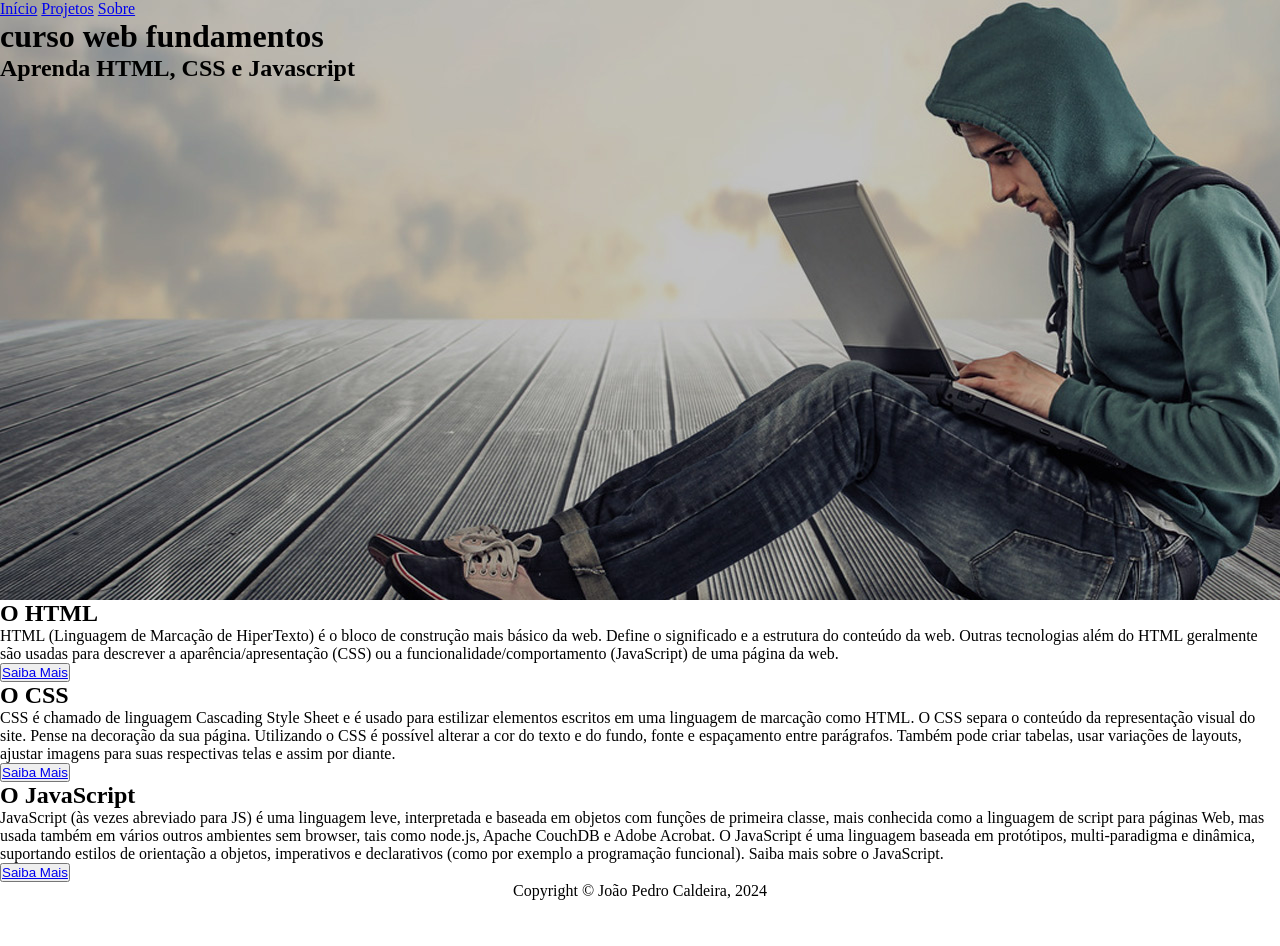
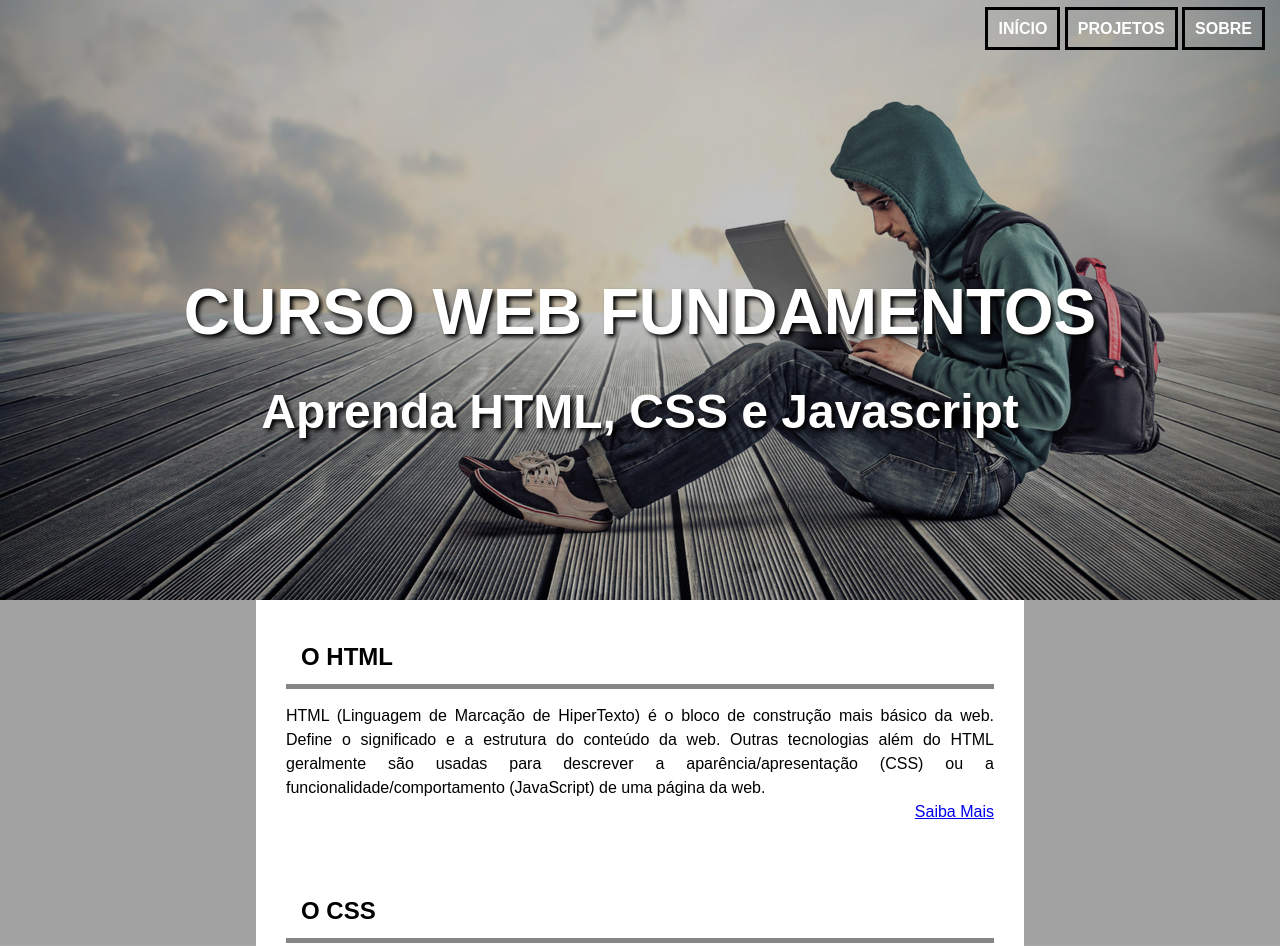
Before and after one commit to caldeira04/ads-sem1, a website: page webdev/aula05/index.html in a window 1280 px wide. Shown: the top 946 px of the page. Before the commit the page ends 900 px from the top, so only its background shows below. Drawn offline with Linux system fonts and the light colour scheme.

Commit message:
This probably breaks all rules of CSS good manners

```diff
--- a/webdev/aula05/index.html
+++ b/webdev/aula05/index.html
@@ -15,7 +15,7 @@
                 <li><a href="#">Sobre</a></li>
             </ul>
         </nav>
-        <div>
+        <div class="title">
             <h1>curso web fundamentos</h1>
             <h2>Aprenda HTML, CSS e Javascript</h2>
         </div>
@@ -25,19 +25,19 @@
         <section>
             <h2>O HTML</h2>
             <p>HTML (Linguagem de Marcação de HiperTexto) é o bloco de construção mais básico da web. Define o significado e a estrutura do conteúdo da web. Outras tecnologias além do HTML geralmente são usadas para descrever a aparência/apresentação (CSS) ou a funcionalidade/comportamento (JavaScript) de uma página da web.</p>
-            <button><a href="#">Saiba Mais</a></button>
+            <div><a href="#">Saiba Mais</a></div>
         </section>
 
         <section>
             <h2>O CSS</h2>
             <p>CSS é chamado de linguagem Cascading Style Sheet e é usado para estilizar elementos escritos em uma linguagem de marcação como HTML. O CSS separa o conteúdo da representação visual do site. Pense  na decoração da sua página. Utilizando o CSS é possível alterar a cor do texto e do fundo, fonte e espaçamento entre parágrafos. Também pode criar tabelas, usar variações de layouts, ajustar imagens para suas respectivas telas e assim por diante.</p>
-            <button><a href="#">Saiba Mais</a></button>
+            <div><a href="#">Saiba Mais</a></div>
         </section>
 
         <section>
             <h2>O JavaScript</h2>
             <p>JavaScript (às vezes abreviado para JS) é uma linguagem leve, interpretada e baseada em objetos com funções de primeira classe, mais conhecida como a linguagem de script para páginas Web, mas usada também em vários outros ambientes sem browser, tais como node.js, Apache CouchDB e Adobe Acrobat. O JavaScript é uma linguagem baseada em protótipos, multi-paradigma e dinâmica, suportando estilos de orientação a objetos, imperativos e declarativos (como por exemplo a programação funcional). Saiba mais sobre o JavaScript.</p>
-            <button><a href="#">Saiba Mais</a></button>
+            <div><a href="#">Saiba Mais</a></div>
         </section>
     </main>
 
--- a/webdev/aula05/src/style.css
+++ b/webdev/aula05/src/style.css
@@ -2,6 +2,11 @@
     margin: 0;
     padding: 0;
     box-sizing: border-box;
+    font-family: Arial, Helvetica, sans-serif;
+}
+
+body {
+    background-color: #a3a3a3;
 }
 
 header {
@@ -9,12 +14,75 @@ header {
     background-image: url(bg-3.jpg);
     background-position: center;
     background-repeat: no-repeat;
+    background-size: cover;
+}
+
+nav {
+    text-align: right;
+    padding: 20px 15px 0 0;
 }
 
 li {
     display: inline-block;
 }
 
+li a {
+    color: white;
+    text-decoration: none;
+    border: 3px black solid;
+    padding: 10px;
+    font-weight: bold;
+    text-transform: uppercase;
+}
+
 footer {
     text-align: center;
 }
+
+div {
+    text-align: center;
+}
+
+h1 {
+    text-transform: uppercase;
+}
+
+section {
+    width: 80%;
+    margin: auto;
+    background-color: #FFFFFF;
+    padding: 30px;
+}
+
+
+
+section p {
+    margin: 15px 0 0 0;
+}
+
+main {
+    width: 75vw;
+    margin: auto;
+    text-align: justify;
+    line-height: 1.5em;
+}
+
+main h2 {
+    background-color: #FFFFFF;
+    border-bottom: 5px solid #868686;
+    padding: 15px;
+}
+
+.title {
+    font-size: 24pt;
+    color: white;
+    margin-top: 7em;
+    text-shadow: black 3px 3px 4px;
+    line-height: 100px
+}
+
+div a {
+    display: flex;
+    justify-content: end;
+
+}
```
